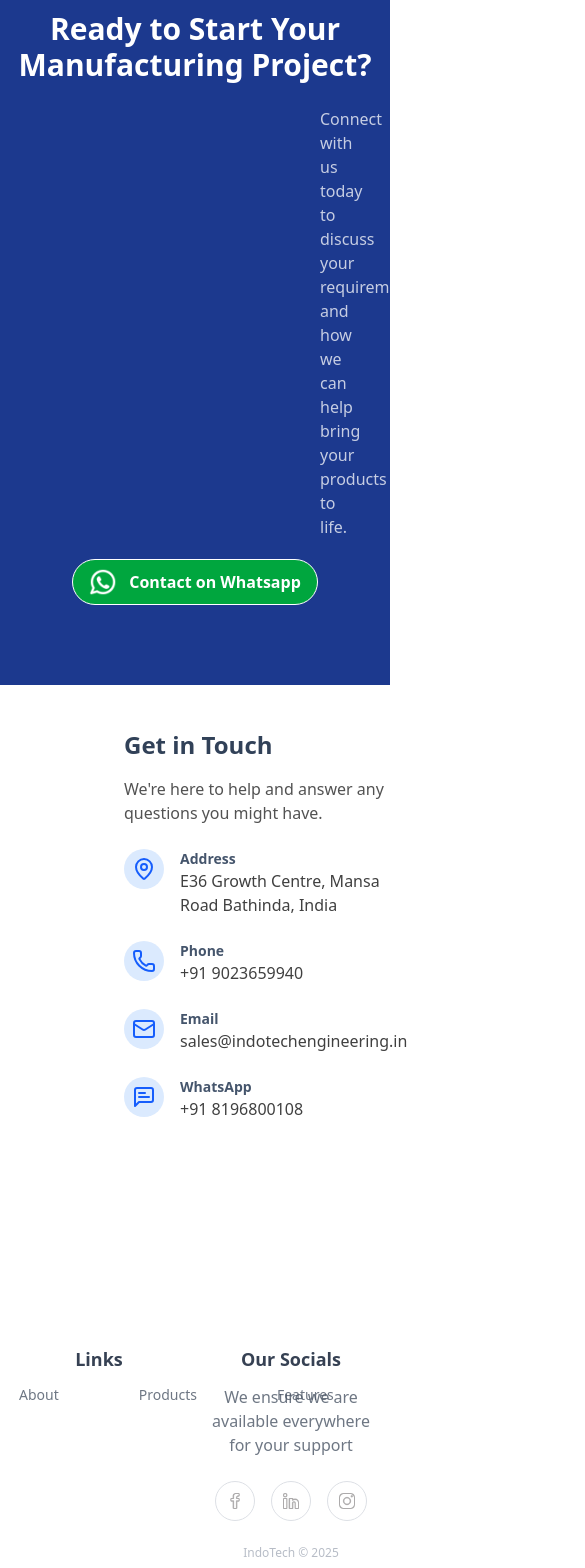
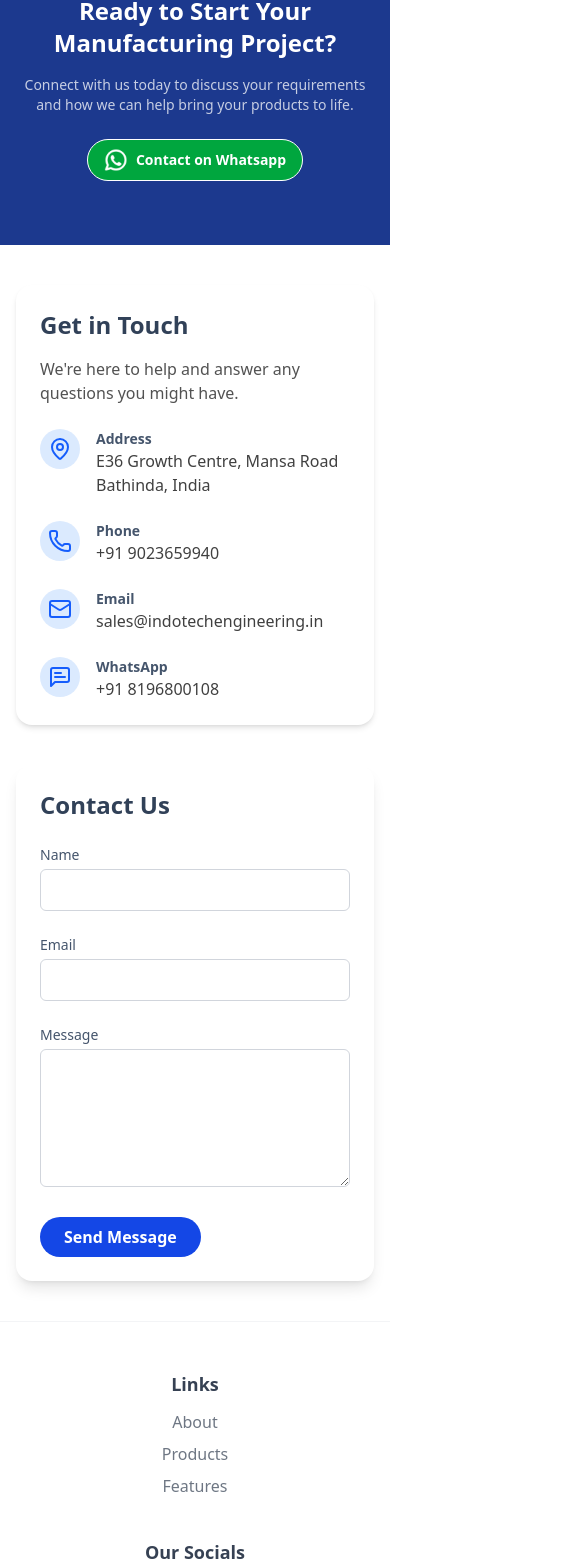
Before and after one commit to RiyaMehta16/indotech, a React (Vite) app: page / in a window 390 px wide. Shown: the part 4771-6339 px from the top of the page, 585 px wide, since content can reach past the window. Built offline with nearby package versions, Linux system fonts and the light colour scheme.

Commit message:
made it responsive

```diff
--- a/src/App.jsx
+++ b/src/App.jsx
@@ -13,7 +13,7 @@ import { FloatingNav } from "./components/ui/FloatingNavbar";
 import { House, Info, Factory } from "lucide-react";
 function App() {
   const navItems = [
-    { name: "Home", link: "", icon: <House className="max-sm:w-4" /> },
+    { name: "Home", link: "#", icon: <House className="max-sm:w-4" /> },
     { name: "About", link: "#about", icon: <Info className="max-sm:w-4" /> },
     {
       name: "Our Products",
--- a/src/components/Banner.jsx
+++ b/src/components/Banner.jsx
@@ -4,28 +4,32 @@ import TransparentButton from "./ui/TransparentButton";
 
 const Banner = () => {
   return (
-    <div className="bg-blue-900 py-20 ">
-      <h1 className="text-3xl text-white text-center font-bold">
+    <div className="bg-blue-900 py-16 px-4 sm:px-6 lg:px-8">
+      <h1 className="text-2xl sm:text-3xl text-white text-center font-bold">
         Ready to Start Your Manufacturing Project?
       </h1>
-      <p className="text-white/75 text-center mt-6 mx-80 ">
+
+      <p className="text-white/75 text-center mt-4 max-w-3xl mx-auto text-sm sm:text-base">
         Connect with us today to discuss your requirements and how we can help
         bring your products to life.
       </p>
+
+      <div className="flex justify-center mt-6">
         <a
-        className="flex justify-center mt-5"
           href="https://api.whatsapp.com/send/?phone=%2B918196800108&text&type=phone_number&app_absent=0"
           target="_blank"
+          rel="noopener noreferrer"
         >
           <TransparentButton
             bgColor="bg-green-600"
             hoverClass="hover:bg-green-700"
-          className="flex  items-center"
+            className="flex items-center text-sm sm:text-base"
           >
-          <img src={whatsapp} alt="whatsapp" className="h-7 mr-3" />
+            <img src={whatsapp} alt="whatsapp" className="h-6 sm:h-7 mr-2" />
             Contact on Whatsapp
           </TransparentButton>
         </a>
+      </div>
     </div>
   );
 };
--- a/src/components/ContactUsForm.jsx
+++ b/src/components/ContactUsForm.jsx
@@ -25,7 +25,7 @@ const ContactUsForm = () => {
   return (
     <form
       onSubmit={handleSubmit}
-      className="max-w-3xl  p-6 bg-white dark:bg-zinc-900 rounded-2xl shadow-lg space-y-6"
+      className="w-full p-6 bg-white dark:bg-zinc-900 rounded-2xl shadow-lg space-y-6"
     >
       <h2 className="text-2xl font-bold text-slate-700 dark:text-white">
         Contact Us
--- a/src/components/InformationAboutCompany.jsx
+++ b/src/components/InformationAboutCompany.jsx
@@ -26,14 +26,14 @@ const InformationAboutCompany = () => {
   ];
 
   return (
-    <div className="max-w-4xl  p-6 bg-white rounded-2xl  dark:bg-zinc-900">
+    <div className="w-full p-6 bg-white rounded-2xl shadow-md dark:bg-zinc-900">
       <h2 className="text-2xl font-bold text-slate-700 mb-4 dark:text-white">
         Get in Touch
       </h2>
       <p className="text-neutral-600 dark:text-neutral-400 mb-6">
         We're here to help and answer any questions you might have.
       </p>
-      <div className="grid gap-6 sm:grid-cols-1 w-1/2">
+      <div className="grid gap-6 sm:grid-cols-1">
         {infoItems.map((item, index) => (
           <div key={index} className="flex items-start gap-4">
             <div className="p-2 bg-blue-100 rounded-full">{item.icon}</div>
--- a/src/components/sections/Footer.jsx
+++ b/src/components/sections/Footer.jsx
@@ -2,41 +2,40 @@ import React from "react";
 import facebook from "../../assets/facebook.png";
 import linkedin from "../../assets/linkedin.png";
 import instagram from "../../assets/instagram.png";
+
 const footerData = {
   Links: [
     { title: "About", url: "#about" },
     { title: "Products", url: "#products" },
     { title: "Features", url: "#features" },
   ],
-  //   About: ["Company", "Team", "Legacy"],
-  //   Careers: ["Job openings", "Employee success", "Benefits"],
 };
 
 const socialLinks = [
   {
     icon: facebook,
-    url: "#https://www.facebook.com/people/Indotech-Engineering-Products/100083873817754/#",
+    url: "https://www.facebook.com/people/Indotech-Engineering-Products/100083873817754/",
   },
   {
     icon: linkedin,
-    url: "#https://www.facebook.com/people/Indotech-Engineering-Products/100083873817754/#",
+    url: "https://www.linkedin.com/company/indotechengineering/",
   },
-
   {
     icon: instagram,
-    url: "#https://www.facebook.com/people/Indotech-Engineering-Products/100083873817754/#",
+    url: "https://www.instagram.com/indotechengineering/",
   },
 ];
 
 const Footer = () => {
   return (
-    <footer className="bg-white text-gray-700 py-12">
-      <div className="container mx-auto px-4">
-        <div className="flex flex-wrap justify-center md:justify-between gap-8">
+    <footer className="bg-white text-gray-700 py-12 border-t border-gray-100">
+      <div className="max-w-7xl mx-auto px-4 sm:px-6 lg:px-12">
+        <div className="flex flex-col md:flex-row justify-between gap-10 items-center md:items-start">
+          {/* Navigation Links */}
           {Object.entries(footerData).map(([section, links], idx) => (
-            <div key={idx} className="w-40 text-center md:text-left">
+            <div key={idx} className="text-center md:text-left">
               <h3 className="mb-3 font-bold text-lg">{section}</h3>
-              <ul className="space-y-2 flex space-x-20 text-sm">
+              <ul className="space-y-2">
                 {links.map((link, i) => (
                   <li key={i}>
                     <a
@@ -51,24 +50,25 @@ const Footer = () => {
             </div>
           ))}
 
-          <div className="w-40 text-center md:text-right">
-            <div className="">
-              <h3 className="mb-3 font-bold text-lg">Our Socials</h3>
-              <p className="text-gray-600 hover:text-gray-900 transition-opacity duration-200 opacity-80 hover:opacity-100">
-                We ensure we are available everywhere for your support
-              </p>
-            </div>
-            <div className="flex justify-center md:justify-end space-x-4 mt-6 md:mt-10">
+          {/* Social Section */}
+          <div className="text-center md:text-right max-w-sm">
+            <h3 className="mb-3 font-bold text-lg">Our Socials</h3>
+            <p className="text-gray-600 text-sm opacity-80 max-sm:mx-10">
+              We ensure we are available everywhere for your support
+            </p>
+            <div className="flex justify-center md:justify-end space-x-4 mt-6">
               {socialLinks.map((social, i) => (
                 <a
                   key={i}
                   href={social.url}
+                  target="_blank"
+                  rel="noopener noreferrer"
                   className="w-10 h-10 flex items-center justify-center rounded-full border border-gray-300 text-gray-600 opacity-75 hover:opacity-100 transition-opacity duration-200"
                 >
                   <img
                     src={social.icon}
-                    alt="icon"
-                    className="size-5 opacity-50"
+                    alt="social-icon"
+                    className="w-5 h-5 opacity-70"
                   />
                 </a>
               ))}
--- a/src/components/sections/GetInTouchSection.jsx
+++ b/src/components/sections/GetInTouchSection.jsx
@@ -5,13 +5,13 @@ import ContactUsForm from "../ContactUsForm";
 
 const GetInTouchSection = () => {
   return (
-    <div className="mx-0" id="contact">
+    <div id="contact">
       <Banner />
-      <div className="flex mx-20  justify-between items-start">
-        <div className="flex-1 m-5  max-w-md">
+      <div className="flex flex-col lg:flex-row justify-between items-start gap-10 px-4 sm:px-6 lg:px-20 py-10">
+        <div className="w-full lg:w-1/2">
           <InformationAboutCompany />
         </div>
-        <div className="flex-1 ml-40 m-5">
+        <div className="w-full lg:w-1/2">
           <ContactUsForm />
         </div>
       </div>
```
Lines whose indentation alone changed are shown as unchanged.
